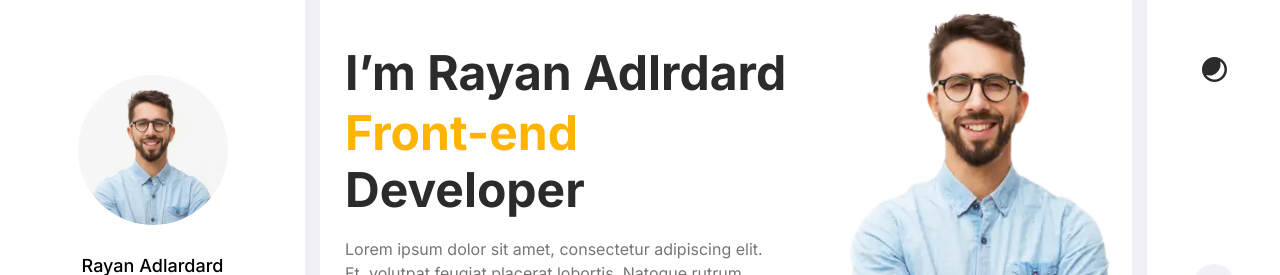
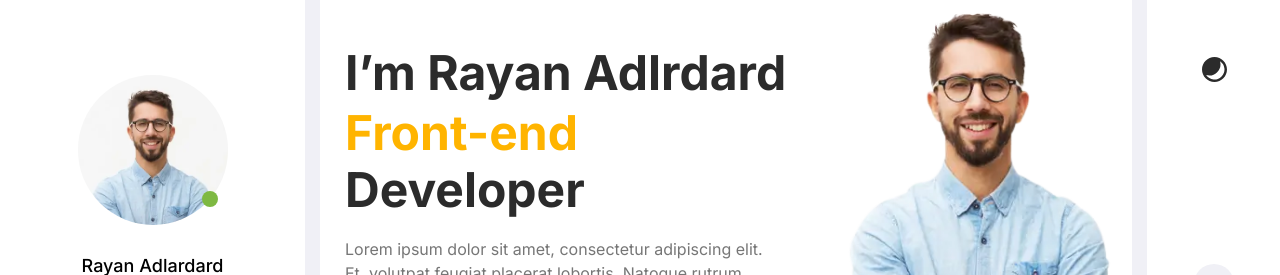
Before and after one commit to adastion/adastion-portfolio-start-project, a React app: page / in a window 1280 px wide. Shown: the top 275 px of the page. Built offline with nearby package versions, Linux system fonts and the light colour scheme.

Commit message:
adding status active for Picture

```diff
--- a/src/components/Picture.tsx
+++ b/src/components/Picture.tsx
@@ -31,11 +31,17 @@ export const Picture = styled.picture<PicturePropsType>`
     css<PicturePropsType>`
       position: relative;
       z-index: 0;
+      overflow: visible;
+
+      & img {
+        overflow: hidden;
+        border-radius: 50%;
+      }
 
       &::after {
         content: '';
         position: absolute;
-        right: 18px;
+        right: 10px;
         bottom: 18px;
         width: 16px;
         height: 16px;
--- a/src/layout/header/menu_about_me/Profile.tsx
+++ b/src/layout/header/menu_about_me/Profile.tsx
@@ -18,7 +18,7 @@ export const Profile = () => {
       <FlexWrapper direction={'column'} align={'stretch'}>
         <InfoCell>
           <FlexWrapper direction='column' align='center'>
-            <Picture avatar width={'150px'} height={'150px'}>
+            <Picture status={'active'} avatar width={'150px'} height={'150px'}>
               <source srcSet={avatarProfileWebp} type='image/webp' />
               <source srcSet={avatarProfile} type='image/png' />
               <img src={avatarProfile} alt='avatar' />
@@ -258,7 +258,9 @@ const ProfileStyled = styled.aside`
     width: 100%;
   }
 
-  & ${Picture} + h4 {
-    margin-top: 30px;
+  & ${Picture} {
+    & + h4 {
+      margin-top: 30px;
+    }
   }
 `
```
